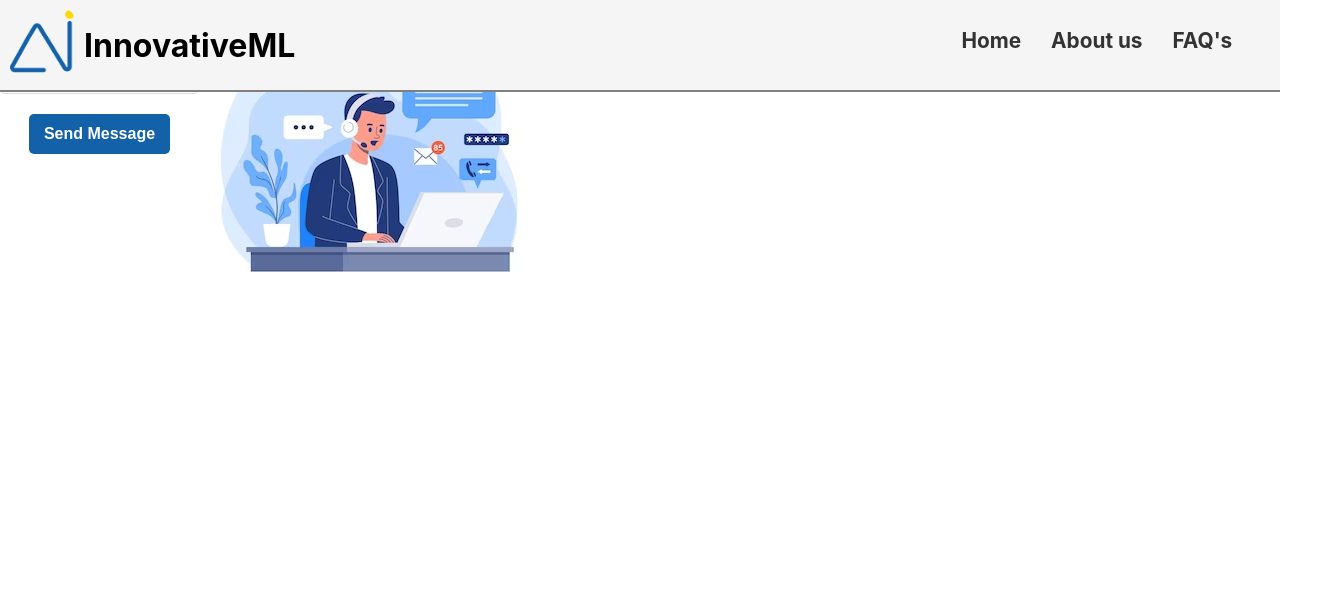
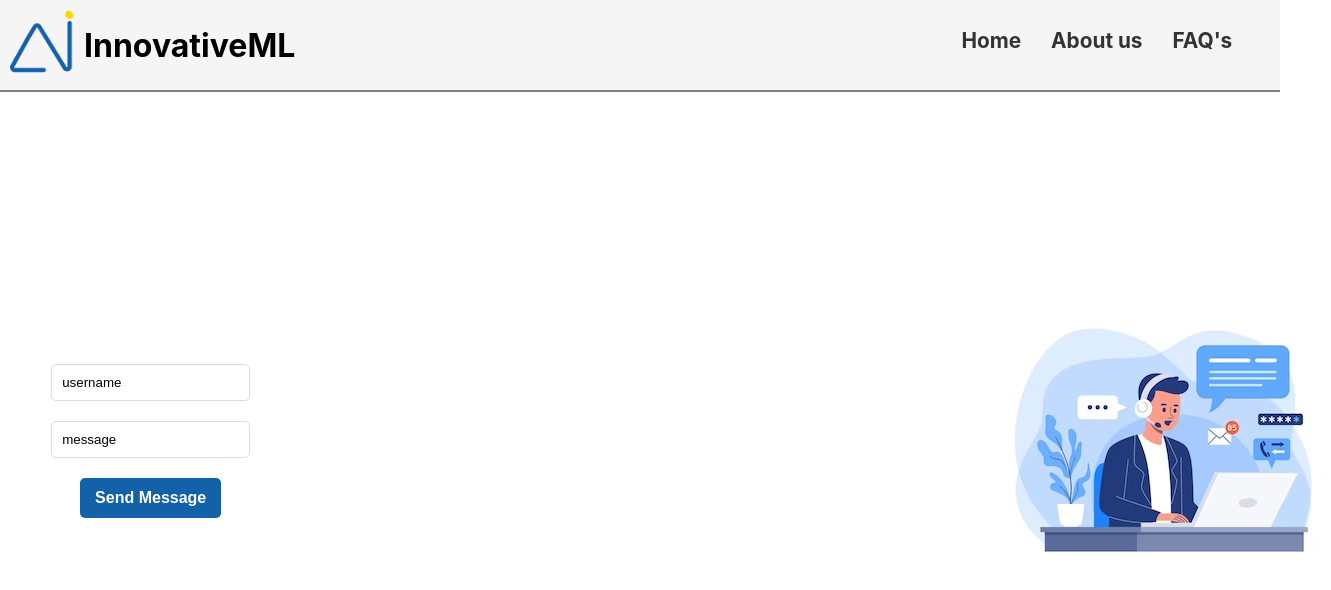
Before and after one commit to AhmadSerhall/innovativeML, a React (Create React App) app in the folder frontend/: page /contact in a window 1280 px wide. Shown: the top 590 px of the page, 1331 px wide, since content can reach past the window. Built offline with nearby package versions, Linux system fonts and the light colour scheme.

Commit message:
added styling and spacing to the contact-container

```diff
--- a/frontend/src/pages/Contact/style.css
+++ b/frontend/src/pages/Contact/style.css
@@ -0,0 +1,8 @@
+.contact-container{
+margin:4% 4% 2% 4%;
+justify-content: space-between;
+align-items: center;
+}
+.contact-info{
+
+}
```
